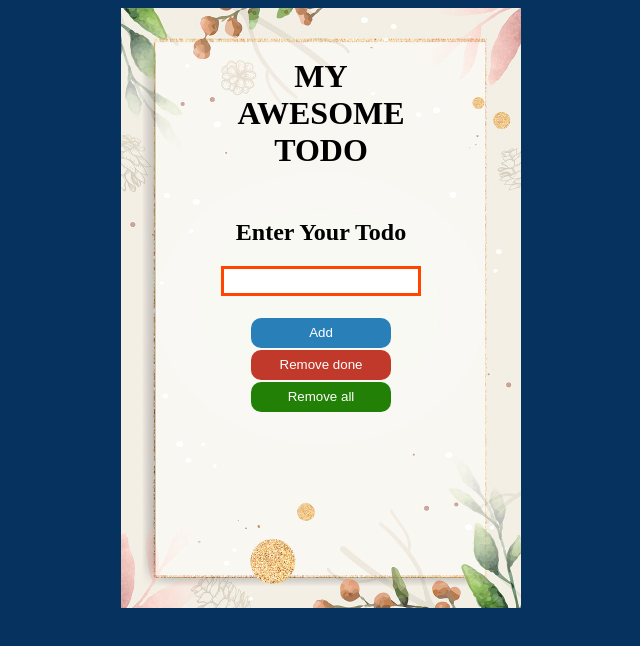
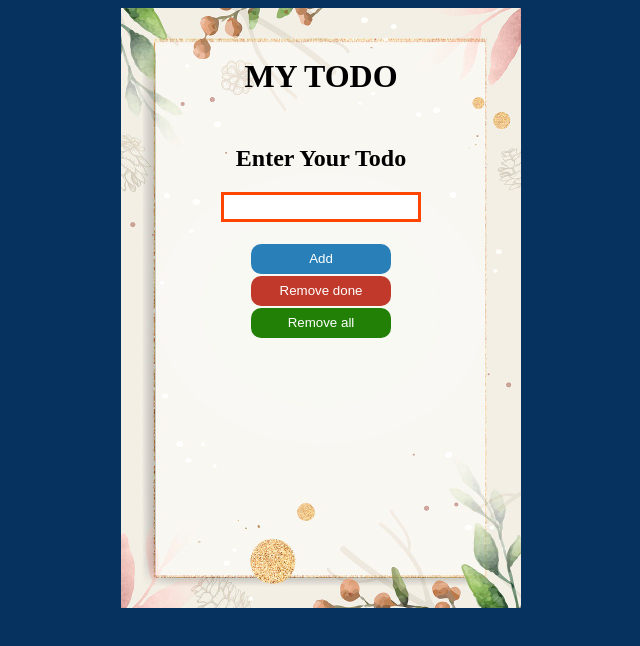
Before and after one commit to saikha-parween/My-todo, a plain HTML site: page index.html in a window 1280 px wide. Shown: the whole page, without its empty margins (319-959 px from the left). Drawn offline with Linux system fonts and the light colour scheme.

Commit message:
Update index.html

```diff
--- a/index.html
+++ b/index.html
@@ -7,13 +7,13 @@
 
     <link rel="stylesheet" href="style.css"/>
 
-    <title>Todo Application</title>
+    <title>Todo</title>
 
 </head>
 <body>
     <div class="container">
         <div class="control">
-            <h1>My Awesome TODO</h1>
+            <h1>My TODO</h1>
             <h2>Enter Your Todo</h2>
             <input type="text" id="input"/>
 
```
